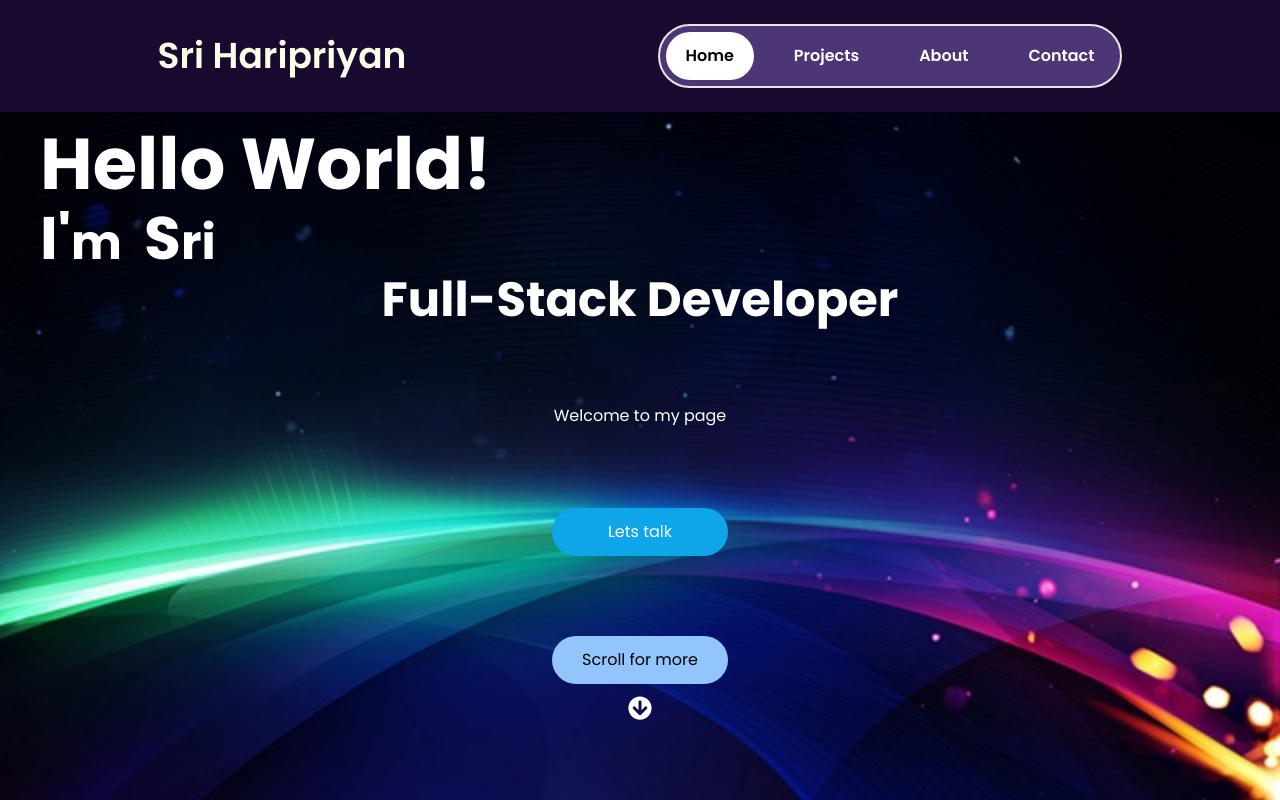
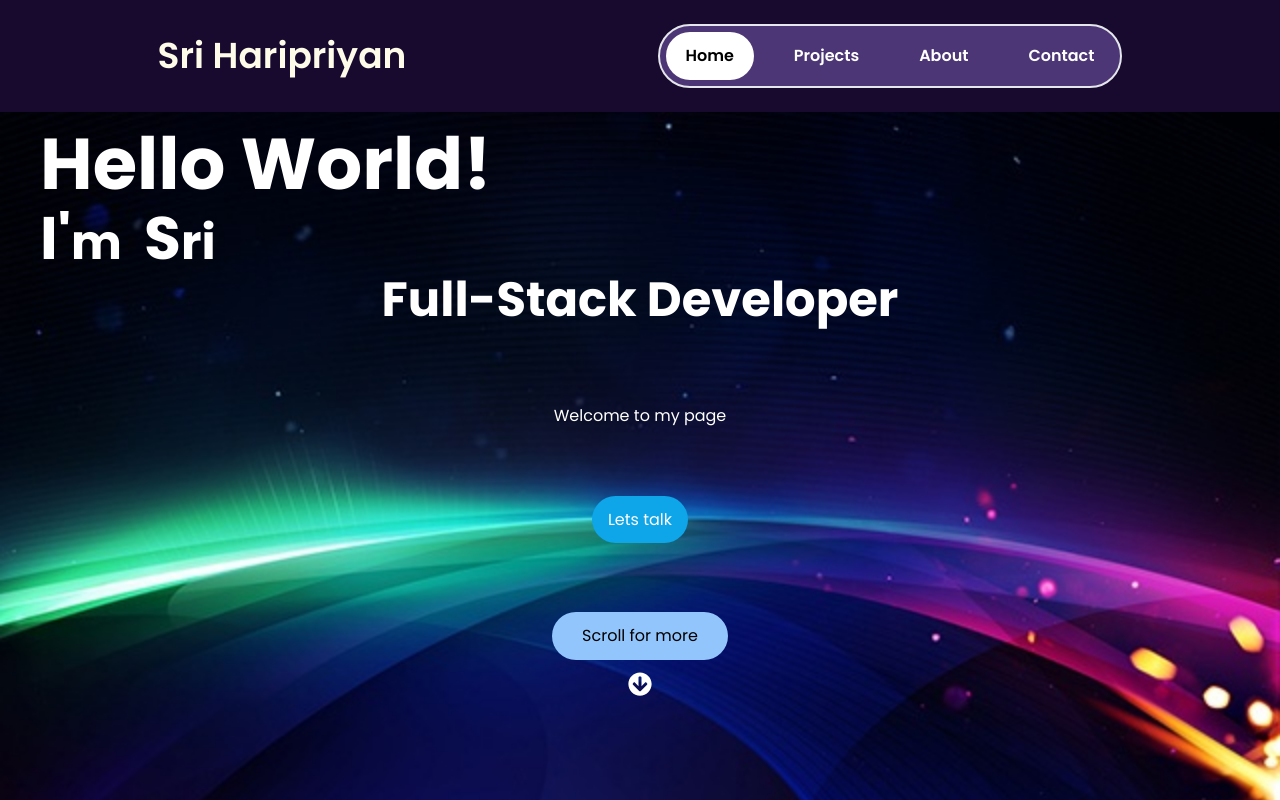
Before and after one commit to SRI-HARIPRIYAN/portfolio, a React (Vite) app: page / in a window 1280 px wide. Built offline with nearby package versions, Linux system fonts and the light colour scheme.

Commit message:
aside dynamic navigation

```diff
--- a/src/App.css
+++ b/src/App.css
@@ -29,10 +29,18 @@ body {
 ::-webkit-input-placeholder {
 	font-size: 0.8rem;
 }
-
+aside a {
+	background-color: white;
+	color: black;
+	text-align: center;
+}
 .activeHead {
 	background-color: white;
 	color: black;
+}
+.activeAside-nav {
+	background-color: violet;
+	color: white;
 }
 .footer-a {
 	color: whitesmoke;
--- a/src/components/Header.jsx
+++ b/src/components/Header.jsx
@@ -96,28 +96,36 @@ const Header = () => {
 				<a
 					href="#home"
 					onClick={() => setIsMenuClicked(!isMenuClicked)}
-					className="bg-[#f5f5f5] px-5 py-3 rounded-full"
+					className={` ${
+						activeSection === "home" ? "activeAside-nav" : ""
+					}   px-5 py-2 rounded-full `}
 				>
 					Home
 				</a>
 				<a
 					href="#projects"
 					onClick={() => setIsMenuClicked(!isMenuClicked)}
-					className="bg-[#f5f5f5] px-5 py-3 rounded-full"
+					className={`${
+						activeSection === "projects" ? "activeAside-nav" : ""
+					}  px-5 py-2 rounded-full`}
 				>
 					Projects
 				</a>
 				<a
 					href="#about"
 					onClick={() => setIsMenuClicked(!isMenuClicked)}
-					className="bg-[#f5f5f5] px-5 py-3 rounded-full"
+					className={`${
+						activeSection === "about" ? "activeAside-nav" : ""
+					}   px-5 py-2 rounded-full`}
 				>
 					About
 				</a>
 				<a
 					href="#contact"
 					onClick={() => setIsMenuClicked(!isMenuClicked)}
-					className="bg-[#f5f5f5] px-5 py-3 rounded-full"
+					className={`${
+						activeSection === "contact" ? "activeAside-nav" : ""
+					}   px-5 py-2 rounded-full`}
 				>
 					Contact
 				</a>
--- a/src/components/Welcome.jsx
+++ b/src/components/Welcome.jsx
@@ -30,14 +30,20 @@ const Welcome = () => {
 				<p>Welcome to my page</p>
 			</div>
 			<div>
-				<button className=" w-44  hover:bg-slate-900 hover:bg-opacity-75 duration-300 bg-sky-500   p-4 py-3 rounded-full">
+				<a
+					href="#contact"
+					className=" w-44  hover:bg-slate-900 hover:bg-opacity-75 duration-300 bg-sky-500   p-4 py-3 rounded-full"
+				>
 					Lets talk
-				</button>
+				</a>
 			</div>
 			<div className="flex flex-col items-center gap-5">
-				<button className="bg-blue-300 hover:bg-slate-900 hover:text-white hover:bg-opacity-75 duration-300 p-3  w-44 text-black rounded-full">
+				<a
+					href="#projects"
+					className="bg-blue-300 hover:bg-slate-900 hover:text-white hover:bg-opacity-75 duration-300 p-3  w-44 text-black rounded-full text-center"
+				>
 					Scroll for more
-				</button>
+				</a>
 				<FaArrowCircleDown className=" animate-updown text-2xl inline-block text-white" />
 			</div>
 		</>
```
